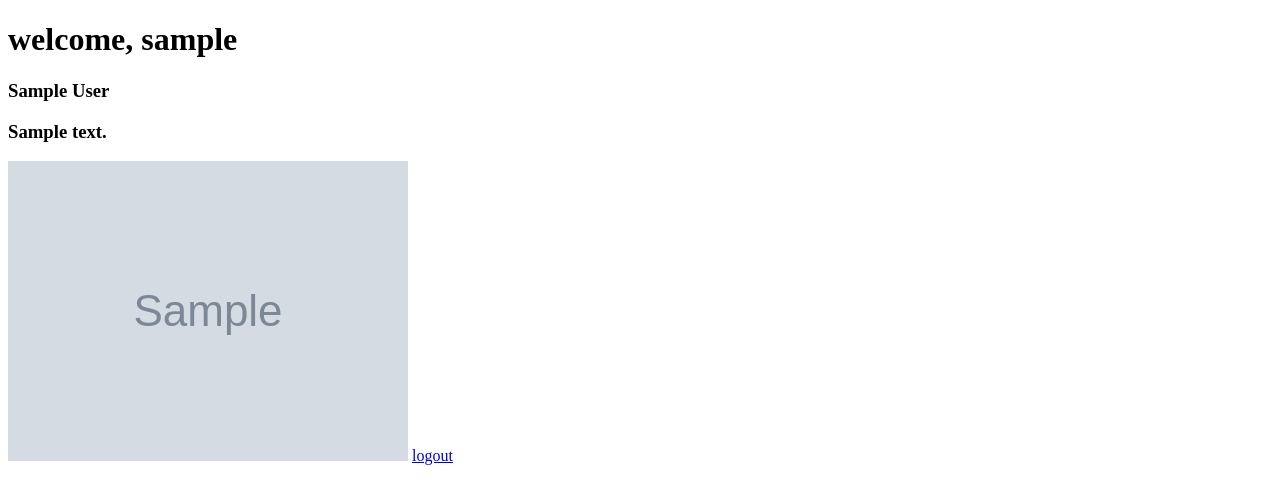
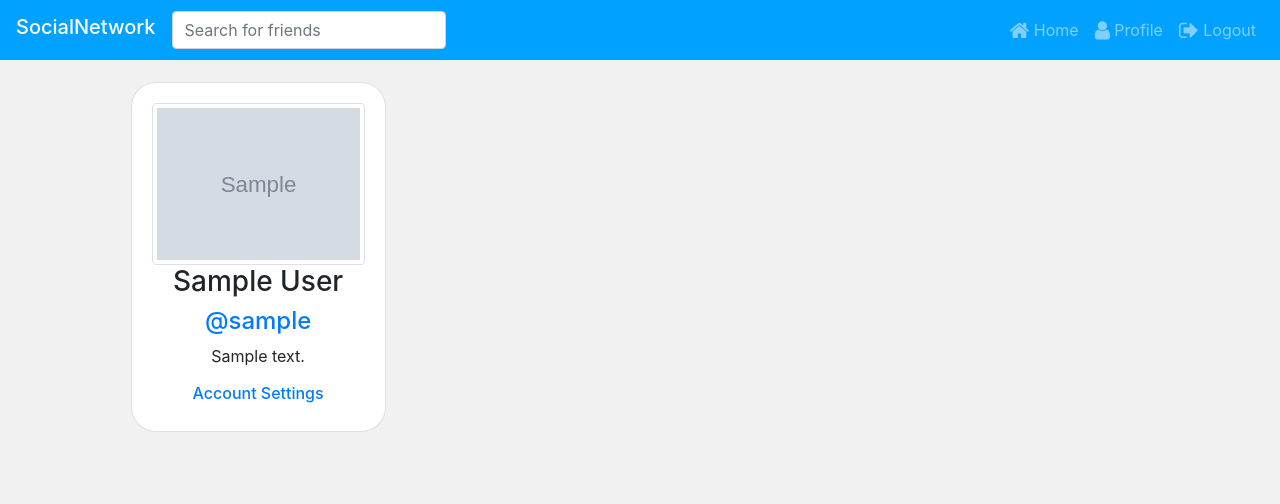
Before and after one commit to mSalamaSleem/socially, a Django app: page / in a window 1280 px wide. Shown: the top 504 px of the page. Run offline with Django 3.2, Linux system fonts and the light colour scheme; a user stored in the database is signed in; tables that the repository leaves empty hold one stand-in row (values such as "Sample post"); grey boxes marked "Sample" are stand-in pictures; some libraries are stand-ins or nearby versions.

Commit message:
add links to nav and fix settin-account user

```diff
--- a/core/views.py
+++ b/core/views.py
@@ -65,4 +65,4 @@ class ProfileSettingUpdateView(UpdateView):
     success_url = '/'
 
     def get_object(self, queryset=None):
-        return self.request.user.pk
+        return User.objects.get(pk=self.request.user.pk)
--- /dev/null
+++ b/templates/navbar.html
@@ -0,0 +1,33 @@
+<nav class="navbar navbar-expand-lg navbar-dark " style="background-color: #00a1ff;">
+    <button class="navbar-toggler" type="button" style="color:white;" data-toggle="collapse" data-target="#navbarToggler" aria-controls="navbarToggler" aria-expanded="false" aria-label="Toggle navigation">
+        <span class="navbar-toggler-icon" ></span>
+    </button>
+
+    <div class="collapse navbar-collapse" id="navbarToggler" >
+        <h3> <a class="navbar-brand" href="#">SocialNetwork</a> </h3>
+        <form class="form-inline my-2 my-lg-0" method="" action="">
+            <input class="form-control mr-sm-2" type="search" name="search-term" placeholder="Search for friends" aria-label="Search">
+        </form>
+        <ul class="navbar-nav  ml-auto">
+
+
+
+
+            <li class="nav-item">
+                <a class="nav-link" href=""> <i class="fa fa-home fa-lg"></i> Home</a>
+            </li>
+
+
+            <li class="nav-item">
+                <a class="nav-link" href="{% url 'profile' %}"><i class="fa fa-user fa-lg"></i> Profile</a>
+            </li>
+
+            <li class="nav-item">
+                <a class="nav-link" href="{% url 'logout' %}"><i class="fa fa-sign-out fa-lg"></i> Logout</a>
+            </li>
+
+
+        </ul>
+
+    </div>
+</nav>
--- a/templates/profile.html
+++ b/templates/profile.html
@@ -1,14 +1,52 @@
-<!DOCTYPE html>
-<html lang="en">
-<head>
-    <meta charset="UTF-8">
-    <title>Profile</title>
-</head>
-<body>
-    <h1>welcome, {{ request.user.username }}</h1>
-    <h3>{{ request.user.first_name }} {{ request.user.last_name }}</h3>
-    <h3>{{ request.user.bio }}</h3>
-    <img src="{{ request.user.profile_pic.url }}">
-    <a href="{% url 'logout' %}">logout</a>
-</body>
-</html>
+{%  extends 'base.html' %}
+{% load crispy_forms_tags %}
+
+{% block title %}
+My Profile
+{% endblock title %}
+
+
+{% block navbar %}
+
+
+{%  include 'navbar.html' %}
+
+{% endblock navbar %}
+
+{% block content %}
+
+<div class="row" style="margin-top:2%;">
+
+    <div class="col-md-3" style="margin-left:4%; text-align: center;">
+        <div class="card card-body" style="border-radius:25px;">
+            <img class="img-fluid img-thumbnail"  src="{{request.user.profile_pic.url}}" >
+
+            <h3 >{{request.user.first_name}} {{request.user.last_name}}</h3>
+            <a href="#"><h4 >@{{request.user.username}}</h4></a>
+            <!-- <h6>{{request.user.get_num_posts}} Posts</h6> -->
+            <p>{{request.user.bio}}</p>
+
+            <a href="{% url 'account_settings' %}"> <h6>Account Settings</h6> </a>
+        </div>
+    </div>
+
+
+<!--  <div class="col-md-8" >-->
+<!--        <div class="card card-body"style="border-radius:25px; min-height:100%;">-->
+<!--            <a href="#" style="margin-left: 2%;"> <h1> <i class="fa fa-pencil fa-lg"></i> New Post...</h1> </a>-->
+<!--                {% for post in object_list %}-->
+<!--                <div class="card" style="margin: 2%;">-->
+<!--                    <div class="card-body">-->
+<!--                        <p class="card-text">{{post.caption}}</p>-->
+<!--                        <a href="#" class="card-link">{{post.date_created}}</a>-->
+<!--                    </div>-->
+<!--                </div>-->
+<!--                {% endfor %}-->
+<!--            pagination here -->
+<!--        </div>-->
+<!--        <br>-->
+<!--    </div> -->
+
+</div>
+
+{% endblock content %}
```
Also changed, not shown: templates/account_settings.html (+18 -12 lines).
